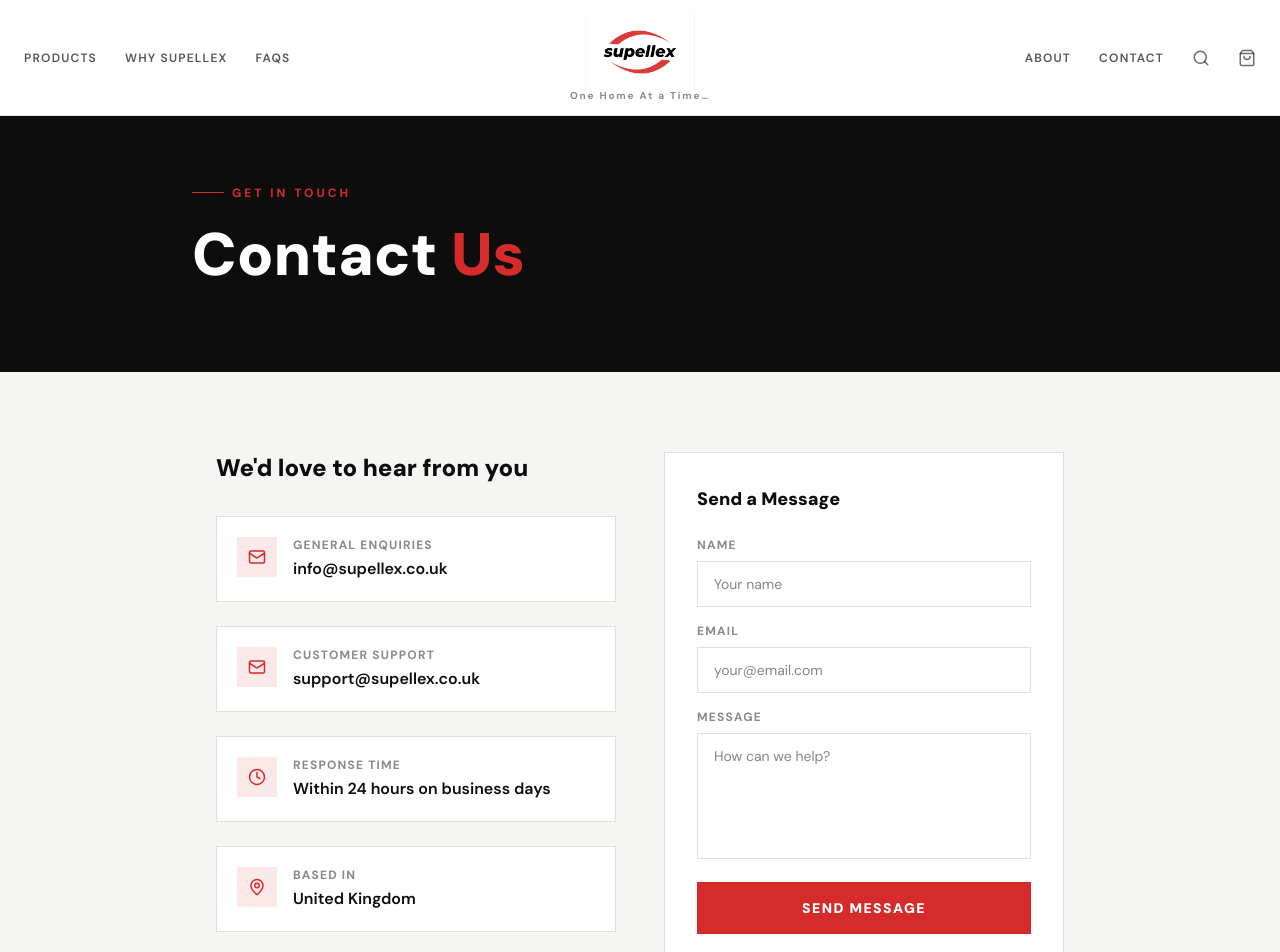
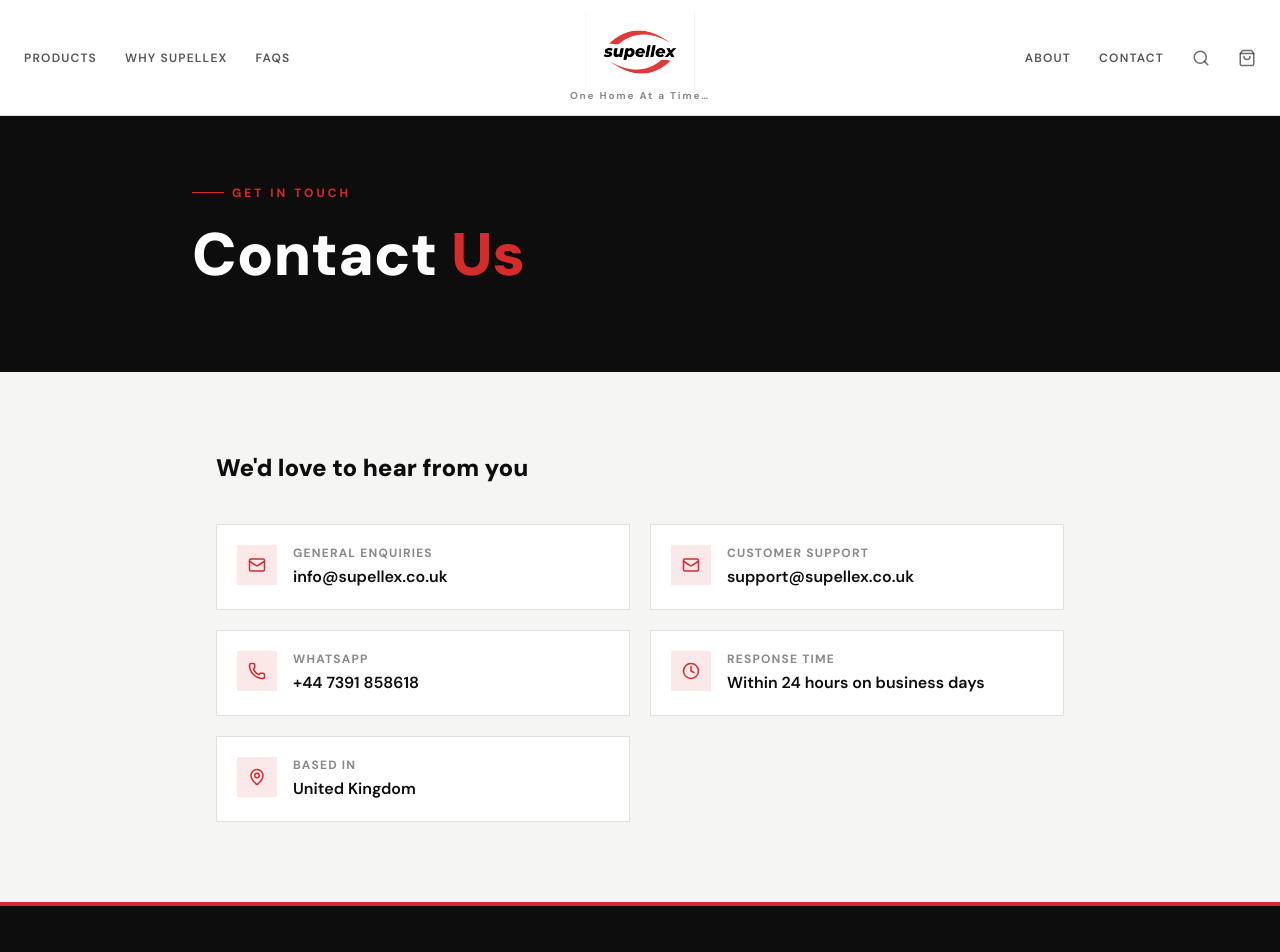
Before and after one commit to cermartin/supellex, a React (Vite) app: page /contact in a window 1280 px wide. Shown: the top 952 px of the page. Built offline with nearby package versions, Linux system fonts and the light colour scheme.

Commit message:
improve: remove contact form and leave-a-review form — show contact details only

```diff
--- a/components/ContactPage.tsx
+++ b/components/ContactPage.tsx
@@ -1,4 +1,4 @@
-import { Mail, Clock, MapPin } from 'lucide-react';
+import { Mail, Clock, MapPin, Phone } from 'lucide-react';
 
 export default function ContactPage() {
   return (
@@ -18,12 +18,9 @@
       </div>
 
       <div className="max-w-4xl mx-auto px-6 py-20">
-        <div className="grid grid-cols-1 md:grid-cols-2 gap-12">
-          {/* Contact info */}
-          <div>
-            <h2 className="text-2xl font-black text-brand-black mb-8">We'd love to hear from you</h2>
+        <h2 className="text-2xl font-black text-brand-black mb-10">We'd love to hear from you</h2>
 
-            <div className="space-y-6">
+        <div className="grid grid-cols-1 sm:grid-cols-2 gap-5">
           {[
             {
               icon: Mail,
@@ -36,6 +33,12 @@
               title: 'Customer Support',
               value: 'support@supellex.co.uk',
               href: 'mailto:support@supellex.co.uk',
+            },
+            {
+              icon: Phone,
+              title: 'WhatsApp',
+              value: '+44 7391 858618',
+              href: 'https://wa.me/447391858618',
             },
             {
               icon: Clock,
@@ -57,7 +60,12 @@
               <div>
                 <div className="text-xs font-bold tracking-widest uppercase text-brand-grey mb-1">{title}</div>
                 {href ? (
-                      <a href={href} className="text-brand-black font-semibold hover:text-brand-red transition-colors">
+                  <a
+                    href={href}
+                    target={href.startsWith('http') ? '_blank' : undefined}
+                    rel={href.startsWith('http') ? 'noopener noreferrer' : undefined}
+                    className="text-brand-black font-semibold hover:text-brand-red transition-colors"
+                  >
                     {value}
                   </a>
                 ) : (
@@ -68,60 +76,6 @@
           ))}
         </div>
       </div>
-
-          {/* Message form */}
-          <div className="bg-white border border-brand-light p-8">
-            <h3 className="font-black text-brand-black text-lg mb-6">Send a Message</h3>
-            <form
-              onSubmit={(e) => {
-                e.preventDefault();
-                const form = e.target as HTMLFormElement;
-                const data = new FormData(form);
-                const body = `From: ${data.get('name')} <${data.get('email')}>\n\n${data.get('message')}`;
-                window.location.href = `mailto:info@supellex.co.uk?subject=${encodeURIComponent(`Enquiry from ${data.get('name')}`)}&body=${encodeURIComponent(body)}`;
-              }}
-              className="space-y-4"
-            >
-              <div>
-                <label className="text-xs font-bold tracking-widest uppercase text-brand-grey block mb-2">Name</label>
-                <input
-                  name="name"
-                  required
-                  type="text"
-                  className="w-full border border-brand-light px-4 py-3 text-sm focus:outline-none focus:border-brand-red transition-colors"
-                  placeholder="Your name"
-                />
-              </div>
-              <div>
-                <label className="text-xs font-bold tracking-widest uppercase text-brand-grey block mb-2">Email</label>
-                <input
-                  name="email"
-                  required
-                  type="email"
-                  className="w-full border border-brand-light px-4 py-3 text-sm focus:outline-none focus:border-brand-red transition-colors"
-                  placeholder="your@email.com"
-                />
-              </div>
-              <div>
-                <label className="text-xs font-bold tracking-widest uppercase text-brand-grey block mb-2">Message</label>
-                <textarea
-                  name="message"
-                  required
-                  rows={5}
-                  className="w-full border border-brand-light px-4 py-3 text-sm focus:outline-none focus:border-brand-red transition-colors resize-none"
-                  placeholder="How can we help?"
-                />
-              </div>
-              <button
-                type="submit"
-                className="w-full bg-brand-red hover:bg-brand-red-dark text-white font-black tracking-widest uppercase text-sm py-4 transition-colors"
-              >
-                Send Message
-              </button>
-            </form>
-          </div>
-        </div>
-      </div>
     </div>
   );
 }
--- a/components/ReviewsPage.tsx
+++ b/components/ReviewsPage.tsx
@@ -1,14 +1,4 @@
-import { useState } from 'react';
-
-interface Review {
-  id: number;
-  name: string;
-  product: string;
-  date: string;
-  body: string;
-}
-
-const INITIAL_REVIEWS: Review[] = [
+const REVIEWS = [
   {
     id: 1,
     name: 'Sarah M.',
@@ -47,26 +37,6 @@
 ];
 
 export default function ReviewsPage() {
-  const [reviews, setReviews] = useState<Review[]>(INITIAL_REVIEWS);
-  const [form, setForm] = useState({ name: '', product: '', body: '' });
-  const [submitted, setSubmitted] = useState(false);
-
-  const handleSubmit = (e: React.FormEvent) => {
-    e.preventDefault();
-    if (!form.name.trim() || !form.body.trim()) return;
-    const newReview: Review = {
-      id: Date.now(),
-      name: form.name.trim(),
-      product: form.product.trim() || 'Supellex Product',
-      date: new Date().toLocaleDateString('en-GB', { day: 'numeric', month: 'short', year: 'numeric' }),
-      body: form.body.trim(),
-    };
-    setReviews([newReview, ...reviews]);
-    setForm({ name: '', product: '', body: '' });
-    setSubmitted(true);
-    setTimeout(() => setSubmitted(false), 4000);
-  };
-
   return (
     <main className="pt-24 min-h-screen bg-brand-offwhite">
       {/* Banner */}
@@ -80,17 +50,13 @@
           <h1 className="text-5xl md:text-6xl font-black text-white leading-tight mb-6">
             What Our <span className="text-brand-red">Customers</span> Say
           </h1>
-          <p className="text-white/50 text-sm">{reviews.length} verified reviews</p>
+          <p className="text-white/50 text-sm">{REVIEWS.length} verified reviews</p>
         </div>
       </div>
 
       <div className="max-w-5xl mx-auto px-6 py-16">
-        <div className="grid grid-cols-1 lg:grid-cols-3 gap-12">
-
-          {/* Reviews list */}
-          <div className="lg:col-span-2 space-y-6">
-            <h2 className="text-xl font-black text-brand-black mb-6">All Reviews</h2>
-            {reviews.map((r) => (
+        <div className="space-y-6">
+          {REVIEWS.map((r) => (
             <div key={r.id} className="bg-white border border-brand-light p-6">
               <div className="flex items-start justify-between gap-4 mb-3">
                 <div>
@@ -103,61 +69,6 @@
             </div>
           ))}
         </div>
-
-          {/* Leave a review */}
-          <div className="lg:col-span-1">
-            <div className="bg-white border border-brand-light p-6 sticky top-28">
-              <h2 className="text-lg font-black text-brand-black mb-5">Leave a Review</h2>
-
-              {submitted && (
-                <div className="mb-4 p-3 bg-emerald-50 border border-emerald-200 text-emerald-700 text-sm font-semibold">
-                  Thank you — your review has been added!
-                </div>
-              )}
-
-              <form onSubmit={handleSubmit} className="space-y-4">
-                <div>
-                  <label className="text-xs font-bold tracking-widest uppercase text-brand-grey block mb-2">Your Name *</label>
-                  <input
-                    value={form.name}
-                    onChange={e => setForm(f => ({ ...f, name: e.target.value }))}
-                    required
-                    type="text"
-                    placeholder="e.g. Sarah M."
-                    className="w-full border border-brand-light px-4 py-3 text-sm focus:outline-none focus:border-brand-red transition-colors"
-                  />
-                </div>
-                <div>
-                  <label className="text-xs font-bold tracking-widest uppercase text-brand-grey block mb-2">Product</label>
-                  <input
-                    value={form.product}
-                    onChange={e => setForm(f => ({ ...f, product: e.target.value }))}
-                    type="text"
-                    placeholder="Which product did you buy?"
-                    className="w-full border border-brand-light px-4 py-3 text-sm focus:outline-none focus:border-brand-red transition-colors"
-                  />
-                </div>
-                <div>
-                  <label className="text-xs font-bold tracking-widest uppercase text-brand-grey block mb-2">Your Review *</label>
-                  <textarea
-                    value={form.body}
-                    onChange={e => setForm(f => ({ ...f, body: e.target.value }))}
-                    required
-                    rows={5}
-                    placeholder="Tell us about your experience…"
-                    className="w-full border border-brand-light px-4 py-3 text-sm focus:outline-none focus:border-brand-red transition-colors resize-none"
-                  />
-                </div>
-                <button
-                  type="submit"
-                  className="w-full bg-brand-red hover:bg-brand-red-dark text-white font-black tracking-widest uppercase text-sm py-4 transition-colors"
-                >
-                  Submit Review
-                </button>
-              </form>
-            </div>
-          </div>
-        </div>
       </div>
     </main>
   );
```
Lines whose indentation alone changed are shown as unchanged.
